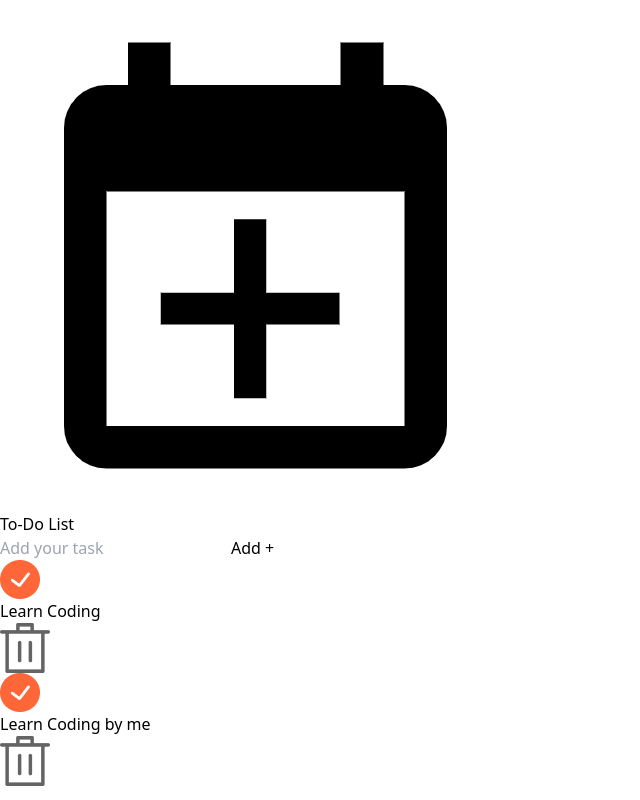
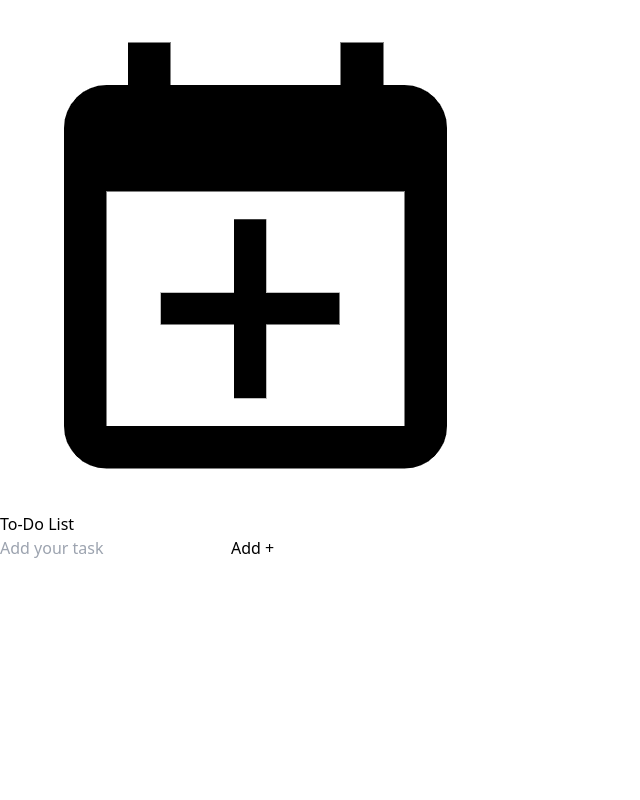
Before and after one commit to waibaBikash/To-Do-List, a React (Vite) app: page / in a window 1280 px wide. Shown: the whole page, without its empty margins (0-640 px from the left). Built offline with nearby package versions, Linux system fonts and the light colour scheme.

Commit message:
complete showing text on todo list

```diff
--- a/src/components/Todo.jsx
+++ b/src/components/Todo.jsx
@@ -31,9 +31,11 @@ const Todo = () => {
          </div>
          {/* ######### Todo List ############ */}
 
-          <div className=''>
-              <TodoItems text="Learn Coding" />
-              <TodoItems text="Learn Coding by me" />
+          <div>
+              {todoList.map((item, index)=>{
+                 return <TodoItems key={index} text={item.text}/>
+              })}
+
           </div>
 
     </div>
```
